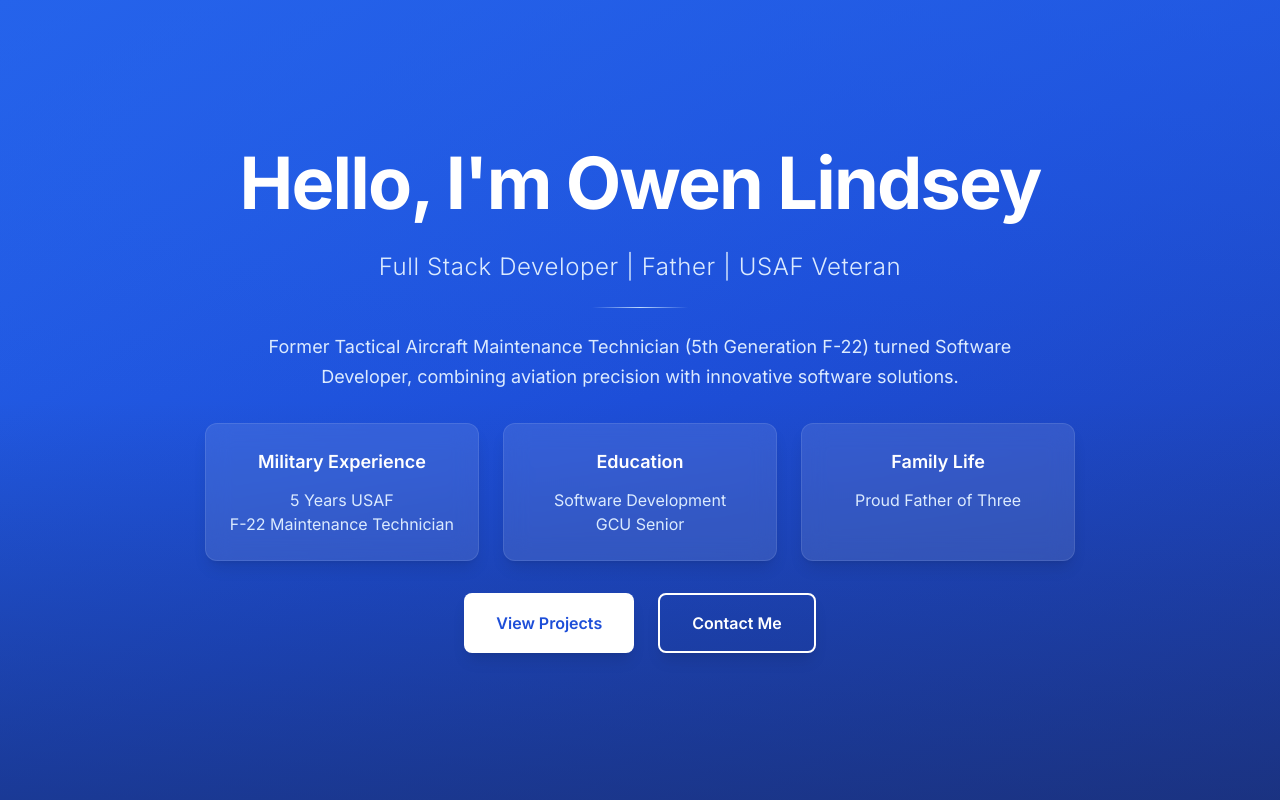
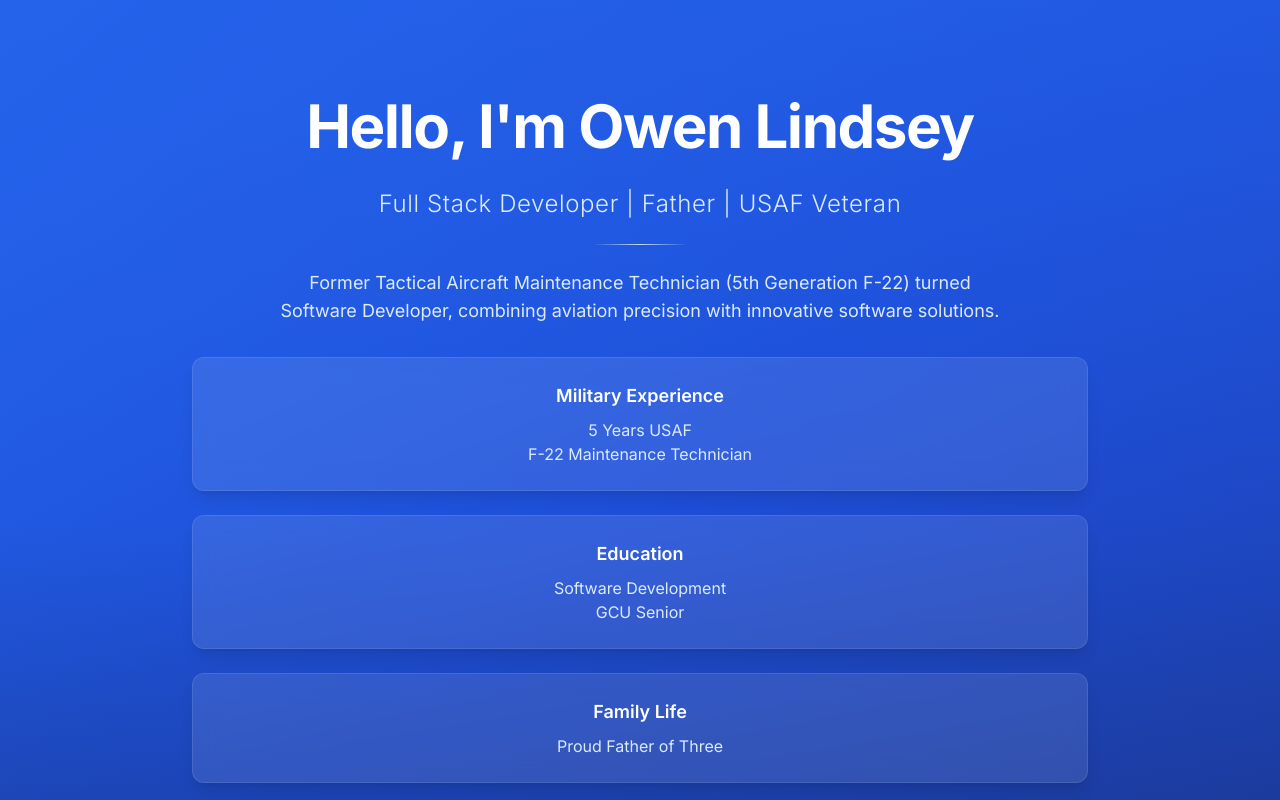
Before and after one commit to omniV1/Portfolio, a React (Vite) app: page / in a window 1280 px wide. Built offline with nearby package versions, Linux system fonts and the light colour scheme.

Commit message:
add scroll to contact me page

```diff
--- a/src/components/hero.tsx
+++ b/src/components/hero.tsx
@@ -1,100 +1,68 @@
 const Hero = () => {
-  const scrollToSection = (sectionId: string) => {
-    const section = document.getElementById(sectionId);
-    if (section) {
-      // Get the section's position relative to the viewport
-      const sectionTop = section.getBoundingClientRect().top;
-      // Get current scroll position
-      const scrollPosition = window.pageYOffset;
-      // Calculate target position
-      const targetPosition = scrollPosition + sectionTop;
-
-      window.scrollTo({
-        top: targetPosition,
-        behavior: "smooth",
-      });
-    }
-  };
-
   return (
     <div className="min-h-screen relative overflow-hidden bg-gradient-to-br from-blue-600 via-blue-700 to-blue-800">
       {/* Background decorative elements */}
       <div className="absolute inset-0 bg-grid-white/[0.05] -z-0" />
       <div className="absolute h-full w-full bg-gradient-to-b from-blue-600/50 via-transparent to-blue-950/50" />
 
-      {/* Main content */}
-      <div className="relative z-10 flex items-center justify-center min-h-screen px-4">
-        <div className="max-w-5xl mx-auto text-center space-y-8">
-          <h1 className="text-5xl sm:text-6xl md:text-7xl font-bold text-white tracking-tight animate-fade-in">
+      {/* Main content - adjusted padding and spacing for mobile */}
+      <div className="relative z-10 flex items-center justify-center min-h-screen px-4 py-16 sm:py-24">
+        <div className="w-full max-w-[90%] sm:max-w-5xl mx-auto text-center space-y-6 sm:space-y-8">
+          {/* Heading - adjusted font sizes for mobile */}
+          <h1 className="text-4xl sm:text-5xl md:text-6xl font-bold text-white tracking-tight animate-fade-in px-2">
             Hello, I'm Owen Lindsey
           </h1>
 
-          <div className="space-y-6">
-            <p className="text-xl sm:text-2xl text-blue-100 font-light tracking-wide">
+          <div className="space-y-4 sm:space-y-6">
+            {/* Subtitle */}
+            <p className="text-lg sm:text-xl md:text-2xl text-blue-100 font-light tracking-wide px-2">
               Full Stack Developer | Father | USAF Veteran
             </p>
 
+            {/* Divider */}
             <div className="h-px w-24 mx-auto bg-gradient-to-r from-transparent via-blue-200 to-transparent" />
 
-            <p className="text-lg text-blue-100 max-w-3xl mx-auto leading-relaxed">
-              Former Tactical Aircraft Maintenance Technician (5th Generation
-              F-22) turned Software Developer, combining aviation precision with
-              innovative software solutions.
+            {/* Description - adjusted font size and padding */}
+            <p className="text-base sm:text-lg text-blue-100 max-w-3xl mx-auto leading-relaxed px-4">
+              Former Tactical Aircraft Maintenance Technician (5th Generation F-22) turned Software Developer,
+              combining aviation precision with innovative software solutions.
             </p>
           </div>
 
-          {/* Experience cards with glass effect */}
-          <div className="grid grid-cols-1 md:grid-cols-3 gap-6 max-w-4xl mx-auto mt-12">
-            <div className="backdrop-blur-md bg-white/10 rounded-xl p-6 shadow-lg border border-white/10 hover:border-white/20 transition-all duration-300">
-              <h3 className="text-white font-semibold text-lg mb-3">
-                Military Experience
-              </h3>
+          {/* Cards - adjusted for better mobile layout */}
+          <div className="grid grid-cols-1 gap-4 sm:gap-6 max-w-lg sm:max-w-4xl mx-auto mt-6">
+            <div className="backdrop-blur-md bg-white/10 rounded-xl p-4 sm:p-6 shadow-lg border border-white/10">
+              <h3 className="text-white font-semibold text-lg mb-2">Military Experience</h3>
               <p className="text-blue-100">
-                5 Years USAF
-                <br />
+                5 Years USAF<br />
                 F-22 Maintenance Technician
               </p>
             </div>
 
-            <div className="backdrop-blur-md bg-white/10 rounded-xl p-6 shadow-lg border border-white/10 hover:border-white/20 transition-all duration-300">
-              <h3 className="text-white font-semibold text-lg mb-3">
-                Education
-              </h3>
+            <div className="backdrop-blur-md bg-white/10 rounded-xl p-4 sm:p-6 shadow-lg border border-white/10">
+              <h3 className="text-white font-semibold text-lg mb-2">Education</h3>
               <p className="text-blue-100">
-                Software Development
-                <br />
+                Software Development<br />
                 GCU Senior
               </p>
             </div>
 
-            <div className="backdrop-blur-md bg-white/10 rounded-xl p-6 shadow-lg border border-white/10 hover:border-white/20 transition-all duration-300">
-              <h3 className="text-white font-semibold text-lg mb-3">
-                Family Life
-              </h3>
+            <div className="backdrop-blur-md bg-white/10 rounded-xl p-4 sm:p-6 shadow-lg border border-white/10">
+              <h3 className="text-white font-semibold text-lg mb-2">Family Life</h3>
               <p className="text-blue-100">
                 Proud Father of Three
-                <br />
               </p>
             </div>
           </div>
 
-          {/* CTA Buttons */}
-          <div className="flex flex-col sm:flex-row justify-center gap-6 mt-12">
-            <button
-              onClick={() => scrollToSection("projects")}
-              className="px-8 py-4 bg-white text-blue-700 rounded-lg font-semibold
-           hover:bg-blue-50 transform hover:-translate-y-0.5 transition-all duration-200
-           shadow-lg hover:shadow-xl"
-            >
+          {/* Buttons - adjusted for mobile */}
+          <div className="flex flex-col gap-4 mt-8 px-4 sm:px-0">
+            <button className="w-full sm:w-auto px-8 py-4 bg-white text-blue-700 rounded-lg font-semibold
+                           hover:bg-blue-50 transition-all">
               View Projects
             </button>
-
-            <button
-              onClick={() => scrollToSection("contact")}
-              className="px-8 py-4 border-2 border-white text-white rounded-lg font-semibold
-           hover:bg-white/10 transform hover:-translate-y-0.5 transition-all duration-200
-           shadow-lg hover:shadow-xl"
-            >
+            <button className="w-full sm:w-auto px-8 py-4 border-2 border-white text-white rounded-lg font-semibold
+                           hover:bg-white/10 transition-all">
               Contact Me
             </button>
           </div>
```
